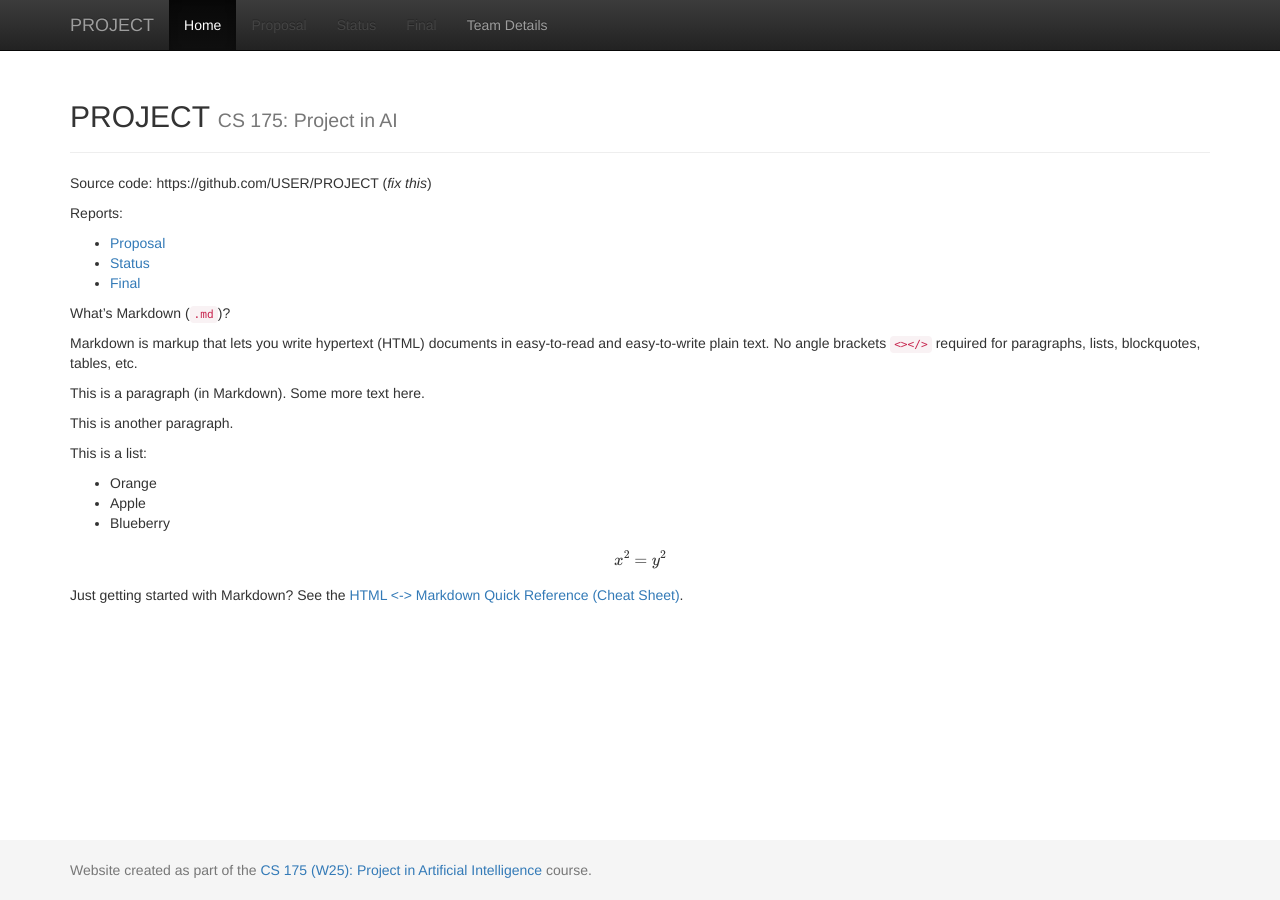
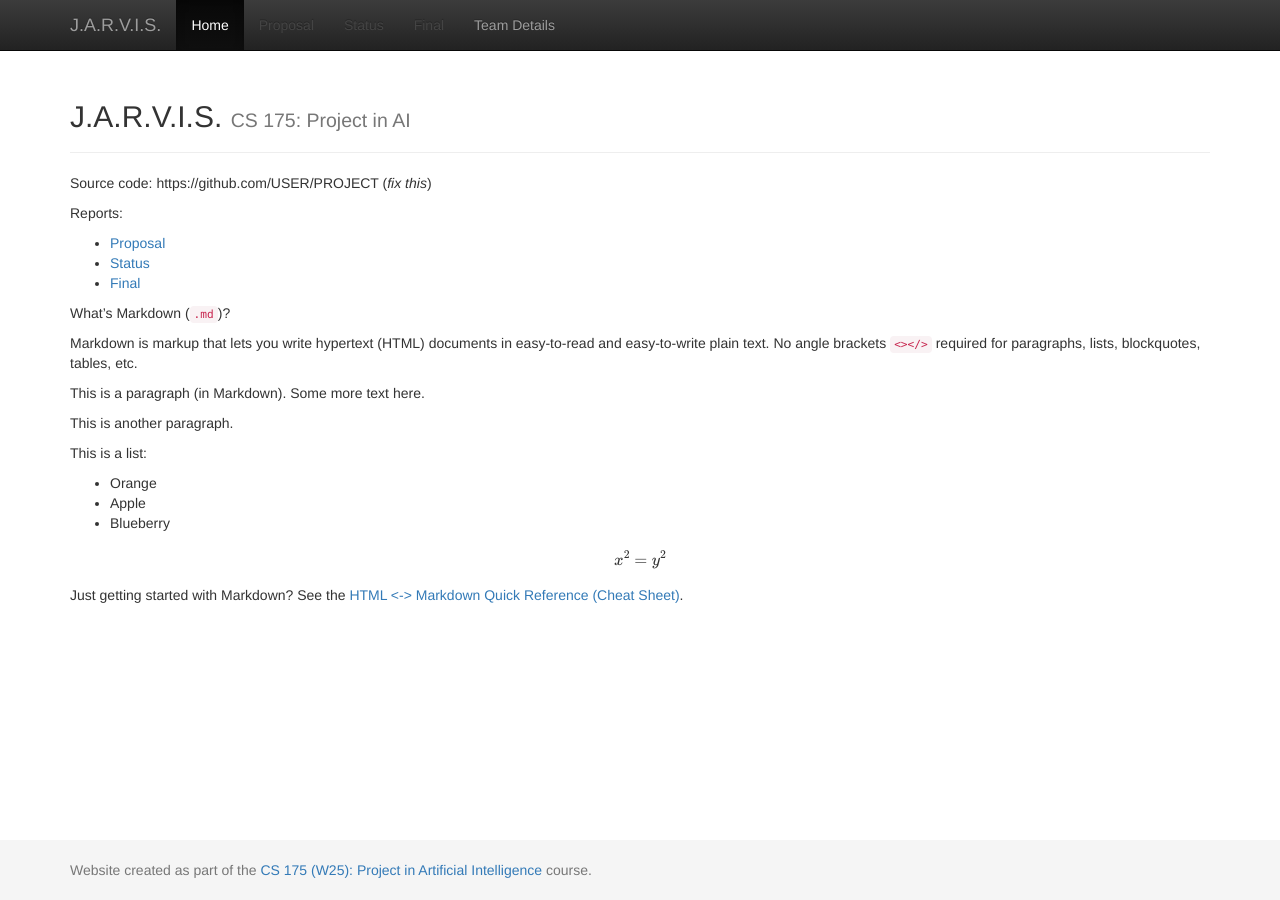
Before and after one commit to avinashduggal/TowerRunners, a Jekyll site: the page built from docs/index.md, in a window 1280 px wide. Built offline with Jekyll 4.4.1, drawn with Linux system fonts in a browser that asks for light colours; formulas are drawn with MathJax 3.

Commit message:
Update _config.yml

```diff
--- a/docs/_config.yml
+++ b/docs/_config.yml
@@ -1,7 +1,7 @@
 ###########
 # site.title
 
-title:    'PROJECT'
+title:    'J.A.R.V.I.S.'
 subtitle: 'CS 175: Project in AI'
 
 
```
